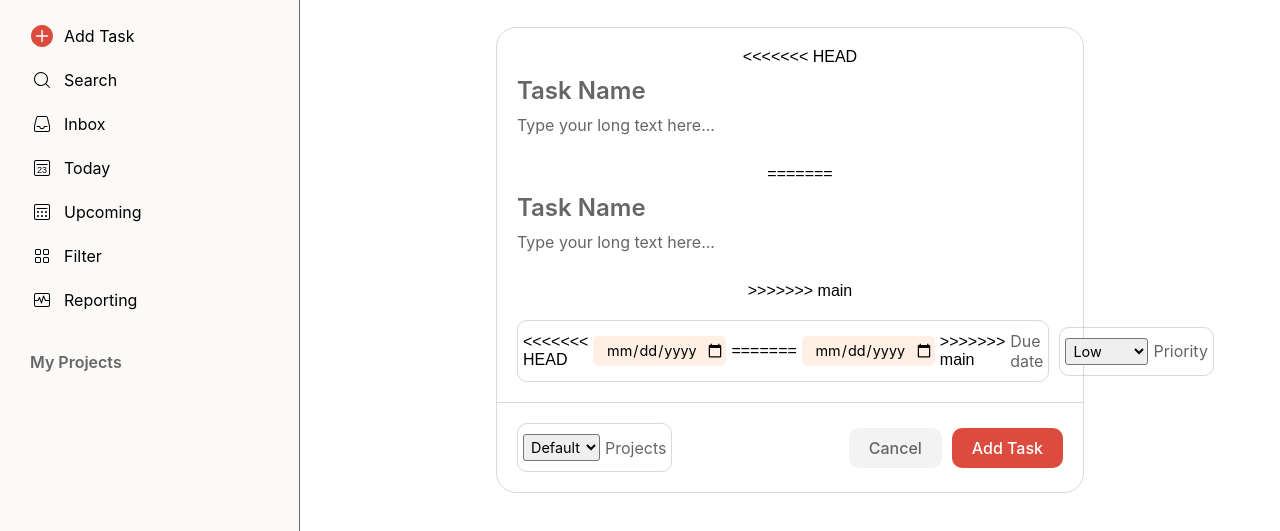
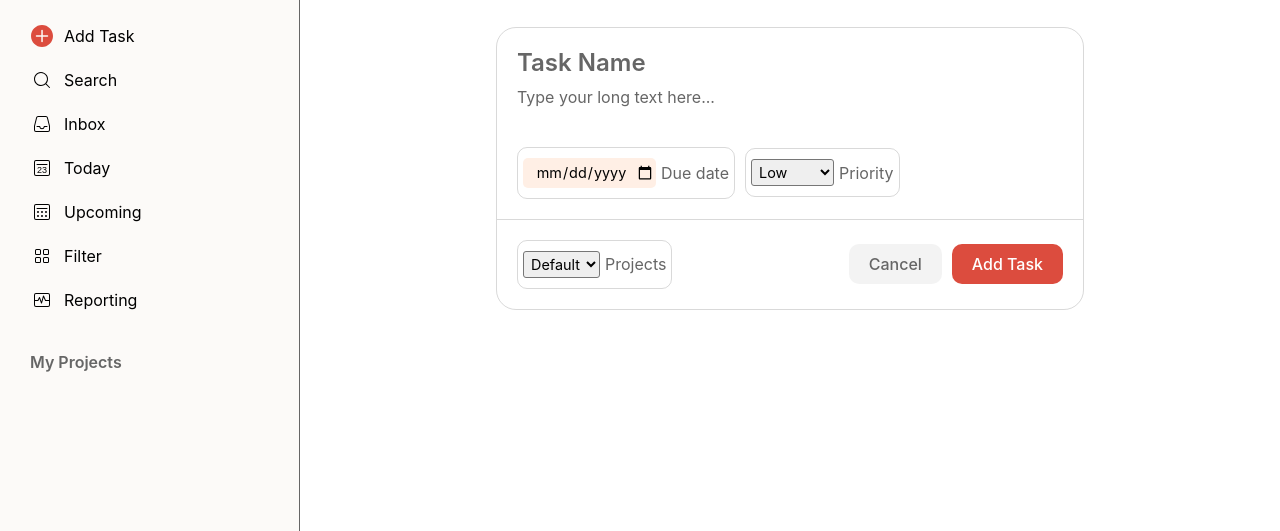
Before and after one commit to damil-adeniyi/todo-list, a website built with webpack: page src/template.html in a window 1280 px wide. Shown: the part 111-642 px from the top of the page. Built offline with nearby package versions, Linux system fonts and the light colour scheme.

Commit message:
accept incoming merge on html

```diff
--- a/src/template.html
+++ b/src/template.html
@@ -95,26 +95,16 @@
 
                             <div id="form-head">
                                 <div id="task-h">
-<<<<<<< HEAD
-                                <input type="text" id="task-title" class="title" placeholder="Task Name" required>
-                                <!-- <input type="text" id="task-desc" placeholder="Description"> -->
-                                <textarea rows="" id="task-desc" placeholder="Type your long text here..." required></textarea>
-=======
                                 <input type="text" id="task-title" class="title" placeholder="Task Name" >
                                 <!-- <input type="text" id="task-desc" placeholder="Description"> -->
                                 <textarea rows="" id="task-desc" placeholder="Type your long text here..." ></textarea>
->>>>>>> main
                             </div>
 
                             <div id="prop">
                                 <div id="top-prop">
                                     <!-- <span><svg width="24" height="24" viewBox="0 0 24 24" aria-hidden="true"><g fill="currentColor" fill-rule="evenodd"><path fill-rule="nonzero" d="M6 4h12a2 2 0 0 1 2 2v12a2 2 0 0 1-2 2H6a2 2 0 0 1-2-2V6a2 2 0 0 1 2-2zm0 1a1 1 0 0 0-1 1v12a1 1 0 0 0 1 1h12a1 1 0 0 0 1-1V6a1 1 0 0 0-1-1H6zm1 3h10a.5.5 0 1 1 0 1H7a.5.5 0 0 1 0-1z"></path><text font-family="var(--font-family-regular)" font-size="9" transform="translate(4 2)" font-weight="500"><tspan x="8" y="15" text-anchor="middle">23</tspan></text></g></svg></span> -->
 
-<<<<<<< HEAD
-                                    <input type="date" name="" id="due-date" required>
-=======
                                     <input type="date" name="" id="due-date" >
->>>>>>> main
                                     <h4>Due date</h4>
                                 </div>
                                 <div id="bottom-prop">
```
